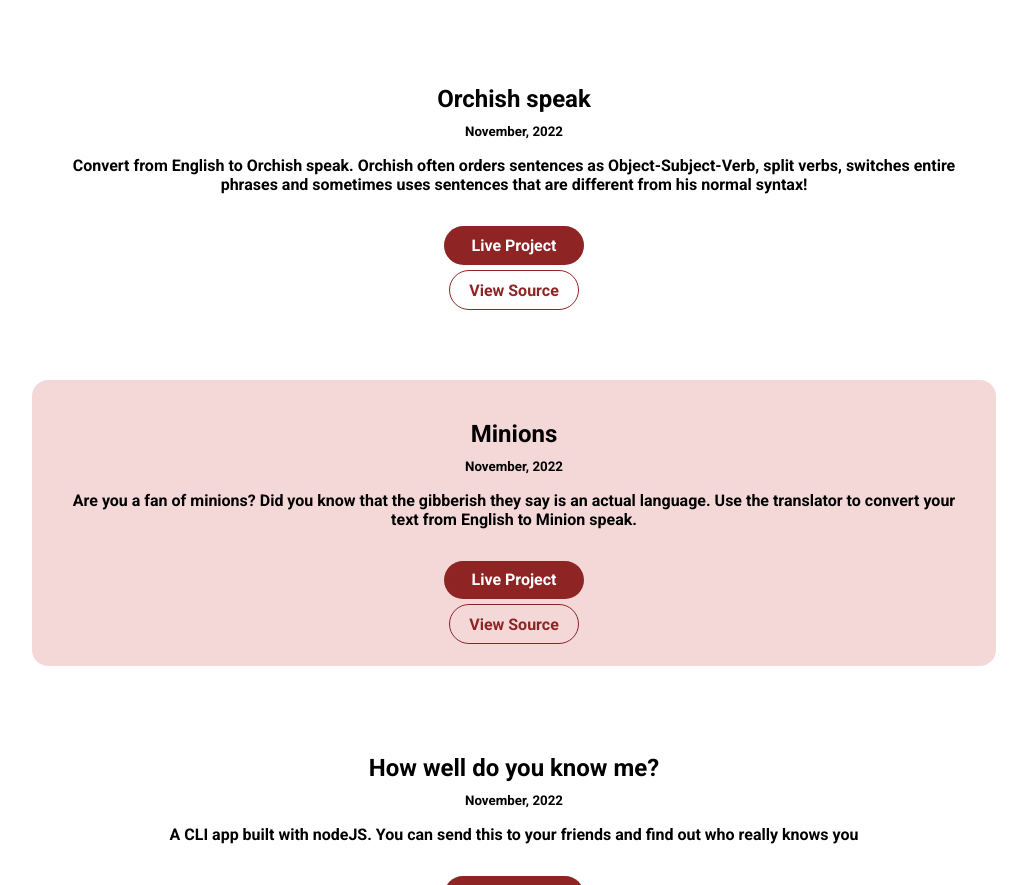
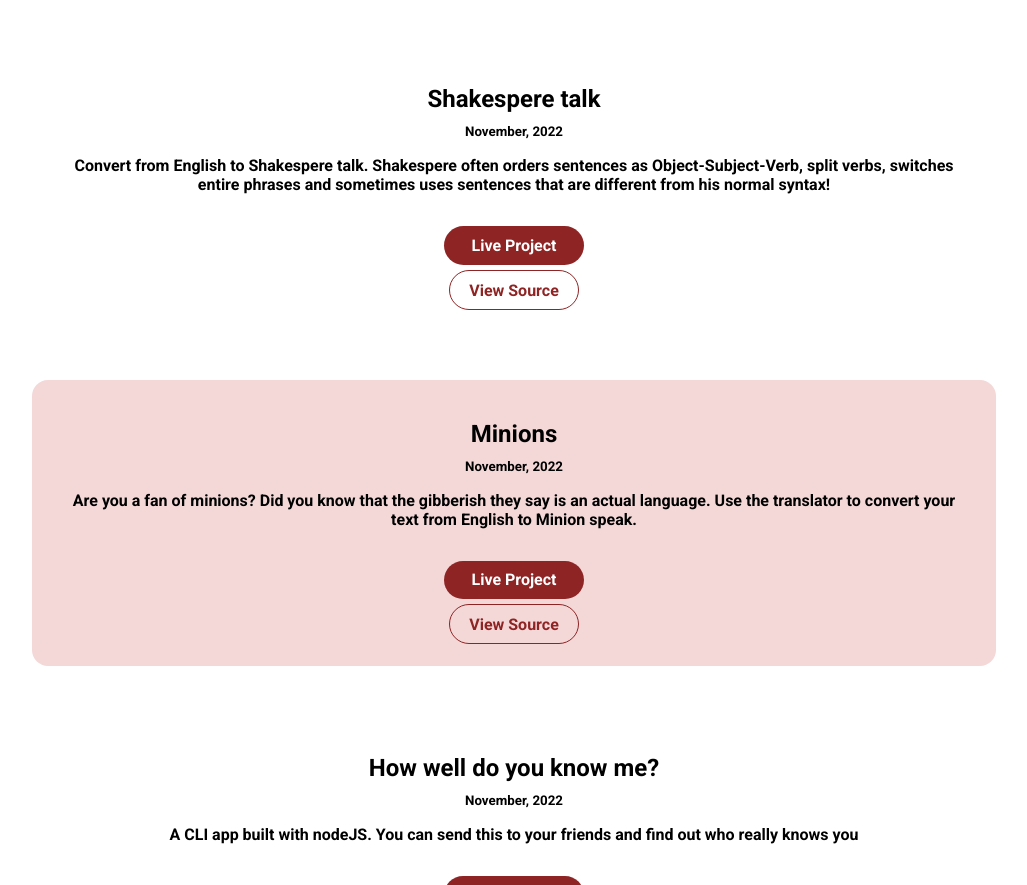
Before and after one commit to Narendra-94/portfolio, a plain HTML site: page projects.html in a window 1280 px wide. Shown: the part 2514-3399 px from the top of the page, without its empty margins (126-1153 px from the left). Drawn offline with Linux system fonts and the light colour scheme.

Commit message:
Update projects.html

```diff
--- a/projects.html
+++ b/projects.html
@@ -187,10 +187,10 @@
 
       <li>
         <article class="showcase-list container container-center">
-          <h1>Orchish speak</h1>
+          <h1>Shakespere talk</h1>
           <small>November, 2022</small>
           <p>
-            Convert from English to Orchish speak. Orchish often orders
+            Convert from English to Shakespere talk. Shakespere often orders
             sentences as Object-Subject-Verb, split verbs, switches entire
             phrases and sometimes uses sentences that are different from his
             normal syntax!
```
